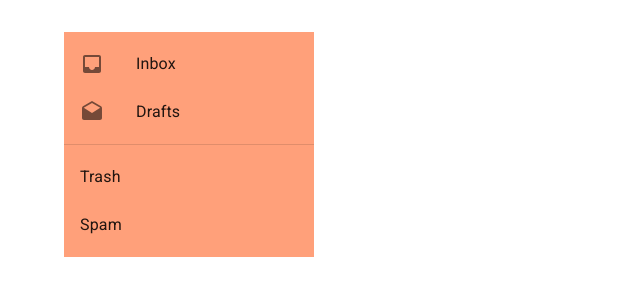
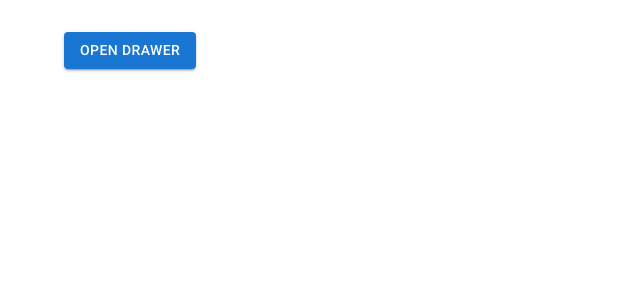
Before and after one commit to gmartindelcye/react-material-ui, a React (Vite) app: page / in a window 1280 px wide. Shown: the top 300 px of the page, without its empty margins (0-640 px from the left). Built offline with nearby package versions, Linux system fonts and the light colour scheme.

Commit message:
Drawer component

```diff
--- a/src/components/navbar/NavListDrawer.jsx
+++ b/src/components/navbar/NavListDrawer.jsx
@@ -12,7 +12,7 @@
 
 export default function NavListDrawer() {
   return (
-    <Box sx={{ width: 250, bgcolor: "lightsalmon" }}>
+    <Box sx={{ width: 250 }}>
       <nav>
         <List>
           <ListItem>
--- a/src/components/navbar/Navbar.jsx
+++ b/src/components/navbar/Navbar.jsx
@@ -1,9 +1,25 @@
+import { useState } from "react";
+import { Button, Drawer } from "@mui/material";
 import NavListDrawer from "./NavListDrawer";
 
 export default function Navbar() {
+  const [open, setOpen] = useState(false);
+
   return (
     <>
-      <NavListDrawer />
+      <Button
+        variant="contained"
+        onClick={() => setOpen(true)}
+      >
+        Open Drawer
+      </Button>
+      <Drawer
+        open={open}
+        anchor="left"
+        onClose={() => setOpen(false)}
+      >
+        <NavListDrawer />
+      </Drawer>
     </>
   );
 }
```
